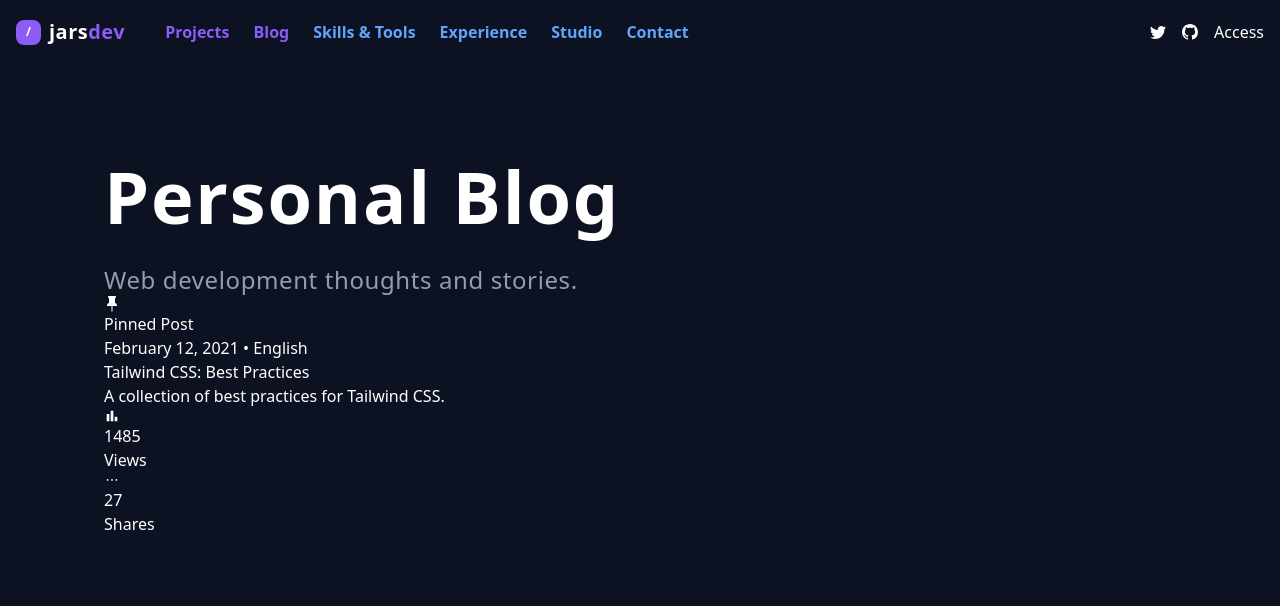
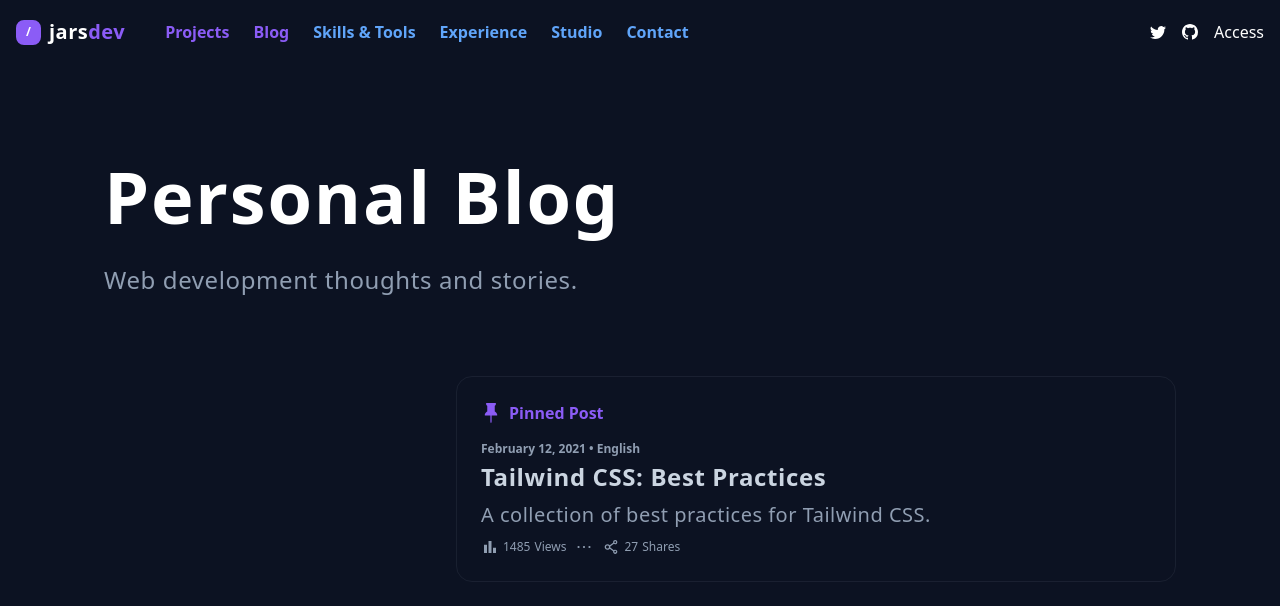
Before and after one commit to ImJars/Development-full-coding, a React (Vite) app: page /blog in a window 1280 px wide. Shown: the top 606 px of the page. Built offline with nearby package versions, Linux system fonts and the light colour scheme.

Commit message:
Pinned_card-style-Complete

```diff
--- a/src/blog.jsx
+++ b/src/blog.jsx
@@ -9,7 +9,9 @@ function Blog() {
                 className='bg-primary w-full h-screen text-white'
             >
                 <Wraped>
-                    <div>
+                    <div
+                        className='pb-20'
+                    >
                         <h1
                             className='text-7xl font-bold tracking-wide pt-40'
                         >
@@ -21,11 +23,15 @@ function Blog() {
                             Web development thoughts and stories.
                         </h2>
                     </div>
-                    <div>
+                    <div
+                        className='flex flex-col gap-8 md:flex-row md:gap-8 lg:gap-24'
+                    >
                         <div
                             className='md:w-64'
                         />
-                        <div>
+                        <div
+                            className='flex-1'
+                        >
                             <PinedCard
                                 date='February 12, 2021 • English'
                                 title='Tailwind CSS: Best Practices'
--- a/src/components/blog/pined-card.jsx
+++ b/src/components/blog/pined-card.jsx
@@ -1,31 +1,53 @@
 import React from 'react'
 import { BsPinFill } from 'react-icons/bs'
 import { MdOutlineBarChart } from 'react-icons/md'
-import { AiOutlineEllipsis } from 'react-icons/ai'
+import { AiOutlineEllipsis, AiOutlineShareAlt } from 'react-icons/ai'
 
 function PinedCard({ date, title, description }) {
     return (
         <>
-            <div>
-                <div>
-                    <div>
-                        <BsPinFill />
-                        <h1>
+            <div
+                className='border border-text-general rounded-2xl border-opacity-10'
+            >
+                <div
+                    className='p-6 block'
+                >
+                    <div
+                        className='flex space-x-2 items-center mb-4 text-text-purple'
+                    >
+                        <BsPinFill
+                            className='text-xl'
+                        />
+                        <h1
+                            className='font-semibold'
+                        >
                             Pinned Post
                         </h1>
                     </div>
-                    <h1>
+                    <h1
+                        className='text-text-general text-xs font-semibold mb-1'
+                    >
                         { date }
                     </h1>
-                    <h2>
+                    <h2
+                        className='text-text-white-gray text-2xl font-bold mb-2 tracking-wide'
+                    >
                         { title }
                     </h2>
-                    <h3>
+                    <h3
+                        className='text-text-general tracking-wide text-xl'
+                    >
                         { description }
                     </h3>
-                    <div>
-                        <div>
-                            <MdOutlineBarChart />
+                    <div
+                        className='flex space-x-2 items-center mt-2'
+                    >
+                        <div
+                            className='flex items-center text-text-general text-xs space-x-1'
+                        >
+                            <MdOutlineBarChart
+                                className='text-lg'
+                            />
                             <h1>
                                 1485
                             </h1>
@@ -33,10 +55,17 @@ function PinedCard({ date, title, description }) {
                                 Views
                             </h2>
                         </div>
-                        <font>
+                        <font
+                            className='text-text-general text-xl'
+                        >
                             <AiOutlineEllipsis />
                         </font>
-                        <div>
+                        <div
+                            className='flex items-center text-text-general text-xs space-x-1'
+                        >
+                            <AiOutlineShareAlt
+                                className='text-lg'
+                            />
                             <h1>
                                 27
                             </h1>
--- a/tailwind.config.cjs
+++ b/tailwind.config.cjs
@@ -17,6 +17,7 @@ module.exports = {
         "card-icon-one": "#78350F",
         "card-icon-two": "#831843",
         "card-icon-three": "#0C4A6E",
+        "text-white-gray": "#CBD5E1",
 
         "js-icon": "#EFD81D",
         "react-icon": "#5ED3F3",
```
